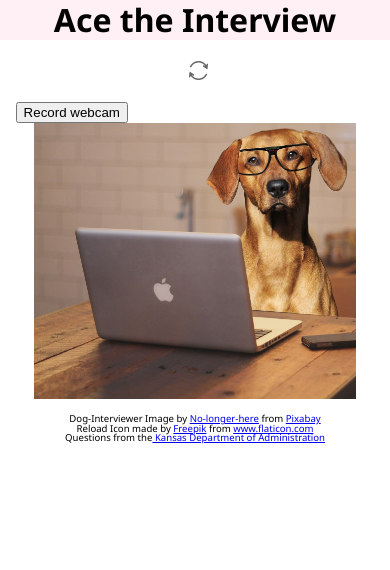
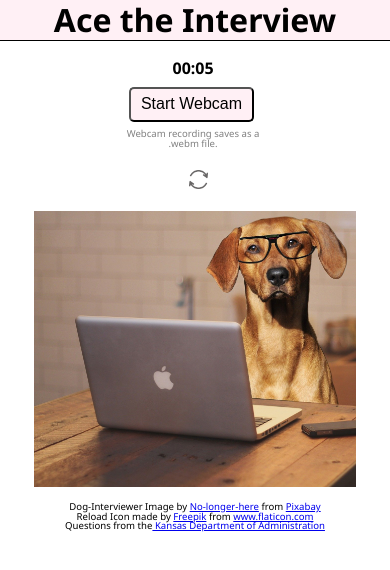
Before and after one commit to RococoCoding/ace-it-frontend, a React (Create React App) app: page / in a window 390 px wide. Shown: the top 570 px of the page. Built offline with nearby package versions, Linux system fonts and the light colour scheme; no server answers.

Commit message:
Add timer and styled webcam

```diff
--- a/src/App.css
+++ b/src/App.css
@@ -1,5 +1,6 @@
 header {
   background-color: lavenderblush;
+  border-bottom: 1px solid black;
 }
 h1{
   text-align: center;
@@ -7,3 +8,12 @@ h1{
   font-size: 2rem;
   font-weight: bold;
 }
+main {
+  display: flex;
+}
+
+@media only screen and (max-width: 500px) {
+  main {
+    flex-direction: column-reverse;
+  }
+}
--- a/src/App.js
+++ b/src/App.js
@@ -1,18 +1,27 @@
-import React from "react";
+import React, { useState } from "react";
 import Question from "./components/Question";
+import Video from "./components/Webcam";
 import Footer from "./components/Footer";
+import { ReloadContext } from "./context/context";
 
 import "./App.css";
 
 function App() {
+  const [reload, setReload] = useState(false);
+
   return (
-    <main className="App">
-      <header>
-        <h1>Ace the Interview</h1>
-      </header>
-      <Question />
-      <Footer />
-    </main>
+    <ReloadContext.Provider value={{ reload: reload }}>
+      <div className="App">
+        <header>
+          <h1>Ace the Interview</h1>
+        </header>
+        <main>
+          <Question setReload={setReload} />
+          <Video />
+        </main>
+        <Footer />
+      </div>
+    </ReloadContext.Provider>
   );
 }
 
--- a/src/components/Question.css
+++ b/src/components/Question.css
@@ -22,9 +22,6 @@ img {
 .reload:hover {
   animation: rotate 2s
 }
-video {
-  width: 15%;
-}
 
 @keyframes rotate {
   100% {
--- a/src/components/Question.js
+++ b/src/components/Question.js
@@ -1,12 +1,13 @@
-import React, { useEffect, useState } from "react";
+import React, { useEffect, useState, useContext } from "react";
+import { ReloadContext } from "../context/context";
 import axios from "axios";
 
 import "./Question.css";
-import Video from "./Webcam";
 
-function Question() {
+function Question(props) {
   const [question, setQuestion] = useState("");
-  const [reload, setReload] = useState(false);
+  const { reload } = useContext(ReloadContext);
+  const { setReload } = props;
 
   useEffect(() => {
     axios.get("https://ace-the-interview.herokuapp.com/questions/random")
@@ -23,9 +24,6 @@ function Question() {
       <h3>{question}
         <img onClick={() => setReload(!reload)} src="assets/refresh.png" className="reload" alt="reload icon" />
       </h3>
-      <div className="video-wrapper">
-        <Video />
-      </div>
       <img src="assets/Dog-Interviewer.jpg" alt="dog with glasses sitting at a desk in front of a laptop" />
     </div>
   );
--- /dev/null
+++ b/src/components/Timer.css
@@ -0,0 +1,15 @@
+.timer {
+  text-align: center;
+  margin-bottom: 7%;
+  font-weight: bold;
+}
+
+.orange {
+  color: orange;
+}
+.red {
+  color: red;
+}
+.black {
+  color: black;
+}
--- /dev/null
+++ b/src/components/Timer.js
@@ -0,0 +1,55 @@
+import React, { useState, useEffect, useContext } from "react";
+import "./Timer.css";
+import { ReloadContext } from "../context/context";
+
+const initialTime = { "minutes": "00", "seconds": "00" };
+
+function Timer() {
+  const [displayTime, setDisplayTime] = useState(initialTime);
+  const [time, setTime] = useState(0);
+  const [color, setColor] = useState("black");
+  const { reload } = useContext(ReloadContext);
+
+  useEffect(() => {
+    setTime(0);
+    setColor("black");
+    setDisplayTime(initialTime);
+  }, [reload]);
+
+  useEffect(() => {  //timer
+    const everySecond = setInterval(() => {
+      setTime(time + 1);
+    }, 1000);
+    return () => clearInterval(everySecond);
+  }, [time]);
+
+  useEffect(() => { //converts time to hr/min/sec for display
+    let minutes = 0;
+    let seconds = 0;
+    if (time / 60 >= 1) {
+      seconds = time % 60;
+      minutes = Math.floor(time / 60);
+    } else {
+      seconds = time;
+    }
+    setDisplayTime({
+      "minutes": minutes < 10 ? "0" + minutes : minutes,
+      "seconds": seconds < 10 ? "0" + seconds : seconds,
+    });
+    if (time > 300) {
+      setColor("red");
+    } else if (time > 180) {
+      setColor("orange");
+    } else {
+      setColor("black");
+    }
+  }, [time]);
+
+  return (
+    <div className={`timer ${color}`}>
+      {displayTime.minutes}:{displayTime.seconds}
+    </div>
+  );
+}
+
+export default Timer;
--- /dev/null
+++ b/src/components/Webcam.css
@@ -0,0 +1,63 @@
+.video-wrapper {
+  width: 20%;
+  display: flex;
+  flex-direction: column;
+  align-items: center;
+  padding: 5% 1% 0 0;
+}
+.start-webcam {
+  background-color: lavenderblush;
+  padding: 4% 0;
+  width: 80%;
+  border-radius: 5px;
+  margin-left: 9%;
+  margin-bottom: 5%;
+}
+video {
+  width: 80%;
+  margin-bottom: 4%;
+}
+
+.webcam-button {
+  width: 80%;
+  margin: 4% 0;
+  padding: 4%;
+  border-radius: 7px;
+  background-color: lavenderblush;
+}
+
+.webm-warning {
+  color: gray;
+  font-size: 0.9rem;
+  text-align: center;
+}
+
+@media only screen and (max-width: 1000px) {
+  .webm-warning {
+    font-size: 0.8rem;
+  }
+}
+
+@media only screen and (max-width: 800px) {
+  .video-wrapper {
+    width: 37%;
+    font-size: 0.8rem;
+  }
+  .start-webcam {
+    font-size: 0.7rem;
+  }
+  .webm-warning {
+    font-size: 0.6rem;
+  }
+}
+
+@media only screen and (max-width: 500px) {
+  .video-wrapper {
+    width: 40%;
+    font-size: 1rem;
+    margin: 0 auto;
+  }
+  .start-webcam {
+    font-size: 1rem;
+  }
+}
--- a/src/components/Webcam.js
+++ b/src/components/Webcam.js
@@ -1,23 +1,36 @@
-import React, { useState } from "react";
-import Webcam from "react-webcam";
+import React, { useState, useEffect, useContext } from "react";
 import WebcamStreamCapture from "./record";
+import Timer from "./Timer";
+import "./Webcam.css";
+
+import { ReloadContext } from "../context/context";
 
 function Video() {
   const [record, setRecord] = useState(false);
+  const { reload } = useContext(ReloadContext);
+
+  useEffect(() => {
+    setRecord(false);
+  }, [reload]);
 
   function startRecord() {
     setRecord(true);
   }
 
   return (
-    <>
+    <div className="video-wrapper">
+      <Timer />
       {record ?
         <WebcamStreamCapture />
         :
-        <button onClick={startRecord}>Record webcam</button>
+        <div>
+          <button className="start-webcam" onClick={startRecord}>Start Webcam</button>
+          <p className="webm-warning">
+            {!record ? "Webcam recording saves as a .webm file." : ""}
+          </p>
+        </div>
       }
-
-    </>
+    </div>
   );
 };
 
--- a/src/components/record.js
+++ b/src/components/record.js
@@ -54,12 +54,12 @@ const WebcamStreamCapture = () => {
     <>
       <Webcam audio={true} ref={webcamRef} />
       {capturing ? (
-        <button onClick={handleStopCaptureClick}>Stop Capture</button>
+        <button className="webcam-button" onClick={handleStopCaptureClick}>Stop Capture</button>
       ) : (
-        <button onClick={handleStartCaptureClick}>Start Capture</button>
+        <button className="webcam-button" onClick={handleStartCaptureClick}>Start Capture</button>
       )}
       {recordedChunks.length > 0 && (
-        <button onClick={handleDownload}>Download</button>
+        <button className="webcam-button" onClick={handleDownload}>Download</button>
       )}
     </>
   );
--- /dev/null
+++ b/src/context/context.js
@@ -0,0 +1,3 @@
+import { createContext } from "react";
+
+export const ReloadContext = createContext();
```
Also changed, not shown: 2 other files (tests, documents, lock files or other folders).
